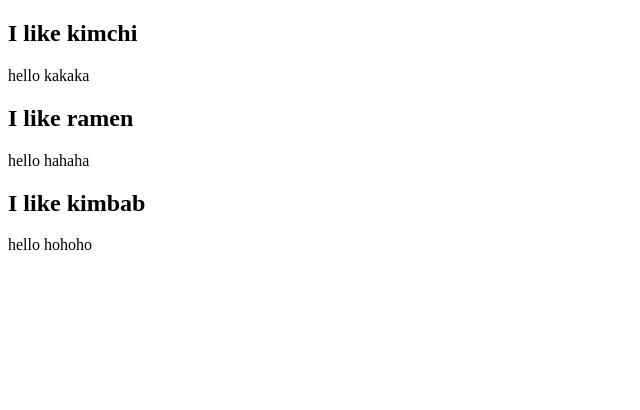
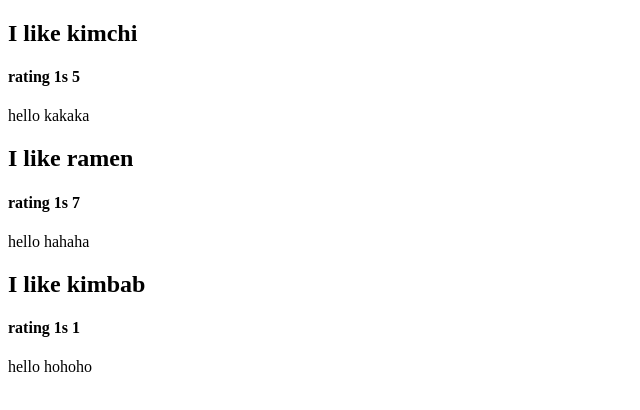
Before and after one commit to gnshjoo/Movieapp, a React (Create React App) app: page / in a window 1280 px wide. Shown: the top 410 px of the page, without its empty margins (0-640 px from the left). Built offline with nearby package versions, Linux system fonts and the light colour scheme.

Commit message:
Protection with PropTypes

```diff
--- a/package.json
+++ b/package.json
@@ -6,6 +6,7 @@
     "@testing-library/jest-dom": "^5.11.9",
     "@testing-library/react": "^11.2.5",
     "@testing-library/user-event": "^12.8.1",
+    "prop-types": "^15.7.2",
     "react": "^17.0.1",
     "react-dom": "^17.0.1",
     "react-scripts": "4.0.3",
--- a/src/App.js
+++ b/src/App.js
@@ -1,32 +1,48 @@
 import React from "react";
+import PropTypes from "prop-types";
 
-function Food({name, picture}) {
+const foodILike = [
+  {
+    id: 1,
+    name: "kimchi",
+    image : "kakaka",
+    rating: 5
+  },
+  {
+    id: 2,
+    name: "ramen",
+    image : "hahaha",
+    rating: 7
+  },
+  {
+    id: 3,
+    name: "kimbab",
+    image : "hohoho",
+    rating: 1.0
+  },
+];
+
+function Food({name, picture, rating}) {
   return (
   <div>
     <h2>I like {name}</h2>
+    <h4>rating 1s {rating}</h4>
     <p>hello {picture}</p>
   </div>
-)}
+)};
 
-const foodILike = [
-  {
-    name: "kimchi",
-    image : "kakaka"
-  },
-  {
-    name: "ramen",
-    image : "hahaha"
-  },
-  {
-    name: "kimbab",
-    image : "hohoho"
-  },
-]
+Food.propTypes = {
+  name : PropTypes.string.isRequired,
+  picture : PropTypes.string.isRequired,
+  rating : PropTypes.number.isRequired
+};
 
 function App() {
   return (
     <div className="App">
-      {foodILike.map(dish => <Food name={dish.name} picture={dish.image}/>)}
+      {foodILike.map(
+        dish => <Food key={dish.id} name={dish.name} picture={dish.image} rating={dish.rating}/>
+        )}
     </div>
   );
 }
```
Also changed, not shown: 1 other file (tests, documents, lock files or other folders).
